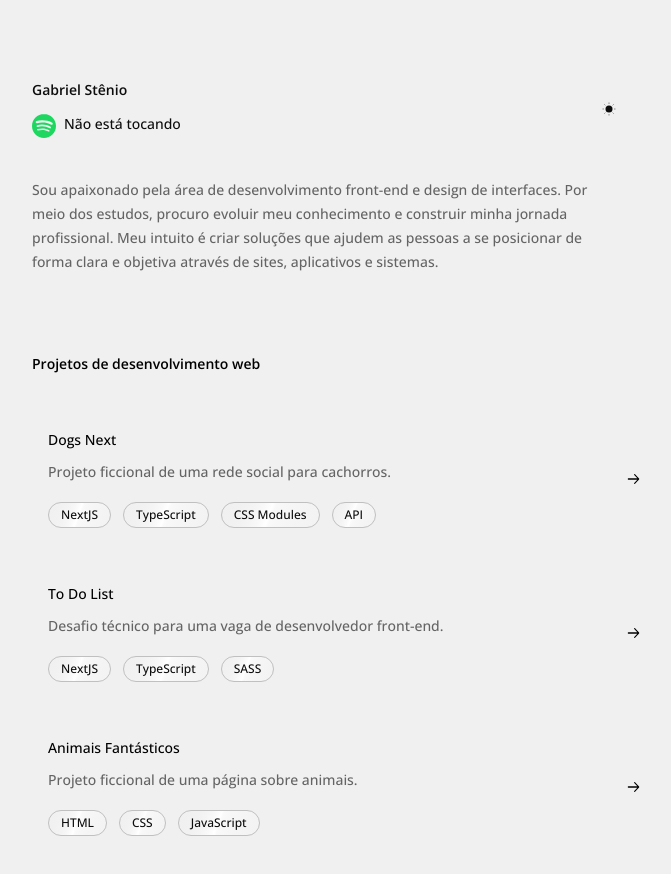
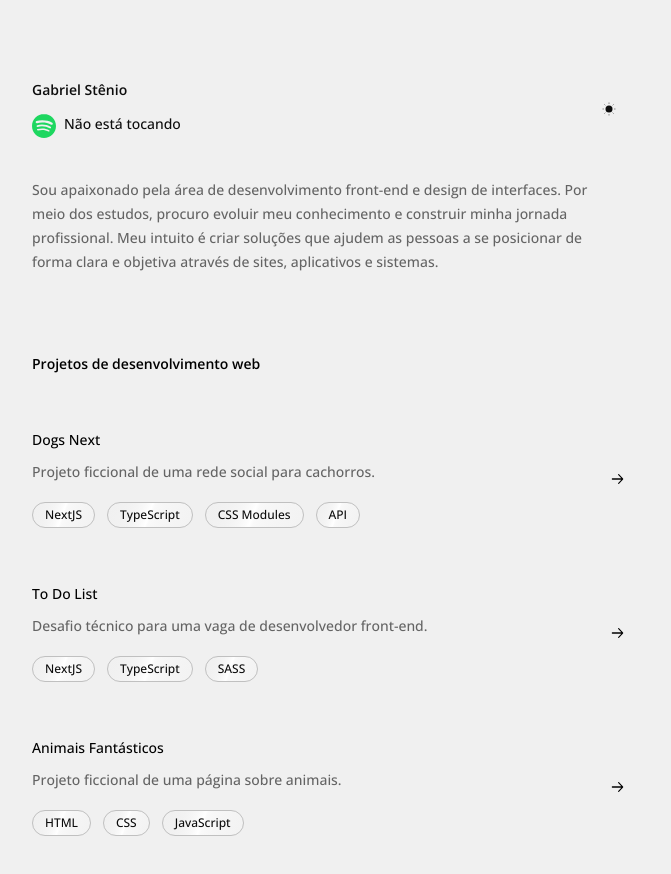
Before and after one commit to bagrielz/portfolio, a Next.js app: page / in a window 1280 px wide. Shown: the top 874 px of the page, without its empty margins (312-983 px from the left). Built offline with nearby package versions, Linux system fonts and the light colour scheme; no server answers.

Commit message:
feat: Ajustado a largura do componente Projects

```diff
--- a/src/app/globals.css
+++ b/src/app/globals.css
@@ -9,5 +9,6 @@
 
 .projects-container {
   width: 626px;
-  margin: 40px auto;
+  margin-top: 40px;
+  margin-bottom: 40px;
 }
--- a/src/app/page.tsx
+++ b/src/app/page.tsx
@@ -1,6 +1,6 @@
-import DevelopmentProjects from "@/components/development/projects";
-import { Header } from "@/components/header";
-import ThemeProvider from "@/providers/theme-provider";
+import DevelopmentProjects from '@/components/development/projects';
+import { Header } from '@/components/header';
+import ThemeProvider from '@/providers/theme-provider';
 
 export default function Home() {
   return (
--- a/src/components/development/project-container.tsx
+++ b/src/components/development/project-container.tsx
@@ -53,7 +53,8 @@ export default function ProjectContainer({
           ))}
         </ul>
       </div>
-      <div className="relative w-4 h-4 overflow-hidden">
+      <div className="relative overflow-hidden">
+        <div className="w-4 h-4"></div>
         <ArrowIcon className="absolute fill-dark-50 dark:fill-neutral-50 right-0 top-0 transition-transform duration-500 ease-in-out group-hover:translate-x-full" />
         <ArrowIcon className="absolute fill-dark-50 dark:fill-neutral-50 right-0 top-0 -translate-x-full transition-transform duration-500 ease-in-out group-hover:translate-x-0" />
       </div>
--- a/src/components/development/projects.tsx
+++ b/src/components/development/projects.tsx
@@ -28,7 +28,7 @@ export default function DevelopmentProjects() {
       <h2 id="development-projects" className="font-semibold mb-6">
         Projetos de desenvolvimento web
       </h2>
-      <ul className="projects-container space-y-6">
+      <ul className="projects-container -ml-4 space-y-6">
         {projects.map((project, index) => (
           <li key={index}>
             <ProjectContainer
```
